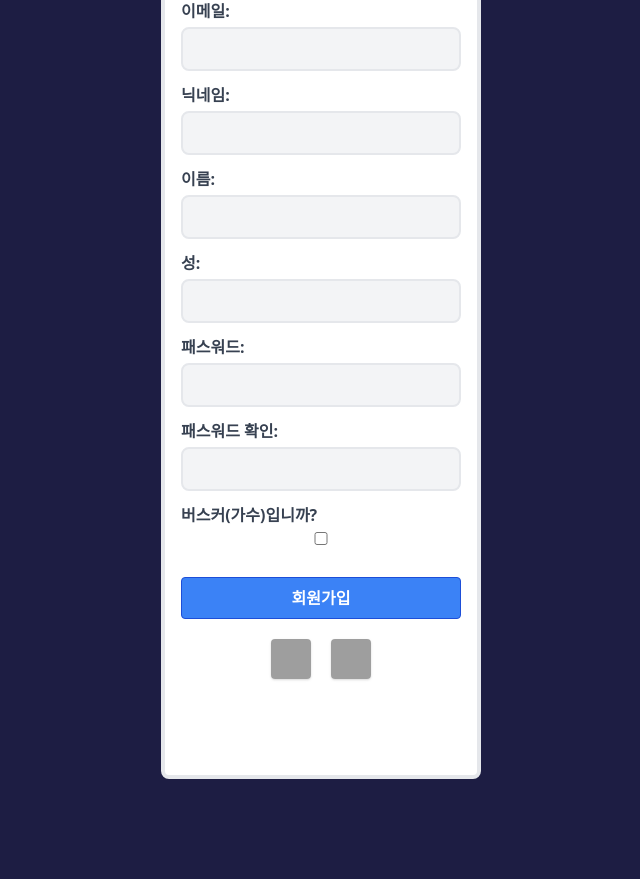
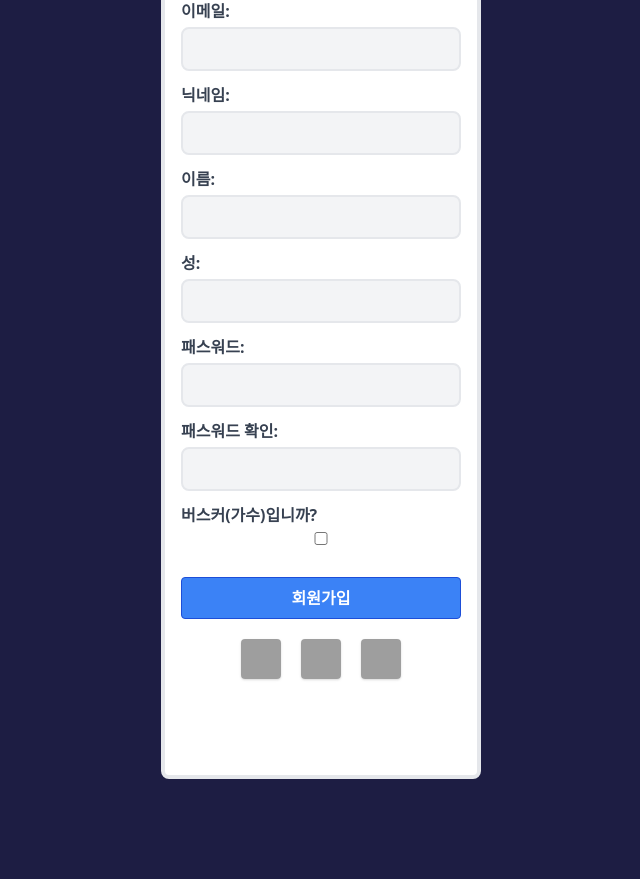
Before and after one commit to igoo-Y/busker_pipenv, a Django app: template templates/users/signup.html in a window 1280 px wide. Shown: the part 281-1160 px from the top of the page, without its empty margins (319-959 px from the left). Run offline with Django 3.2, Linux system fonts and the light colour scheme; the template is opened without the code that fills it: values that come from a table or form of the project are taken from there, others are empty; style sheets or scripts are compiled from the project's sources; parts of the project's set-up code (start-up, migrations or seed data) failed here and were passed over; grey boxes are pictures that could not be loaded.

Commit message:
SNS Login

```diff
--- a/templates/partials/social_login.html
+++ b/templates/partials/social_login.html
@@ -6,17 +6,10 @@
                 </li>
             </a>
 
-            <!-- <a href="#">
-                <li class="border border-blue-700 w-10 h-10 rounded flex items-center justify-center text-blue-700 hover:bg-blue-700 hover:text-white">
-                    <i class="fab fa-facebook-f"></i>
+            <a href="{% url 'users:naver_login' %}">
+                <li class="shadow w-10 h-10 rounded flex items-center justify-center text-blue-700 hover:bg-blue-700 hover:text-white bg-cover bg-center" style="background-image: url(https://res.cloudinary.com/crunchbase-production/image/upload/c_lpad,f_auto,q_auto:eco,dpr_1/v1504499304/in36bktetqoapibgeabo.png);">
                 </li>
             </a>
-
-            <a href="#">
-                <li class="border border-blue-700 w-10 h-10 rounded flex items-center justify-center text-blue-700 hover:bg-blue-700 hover:text-white">
-                    <i class="fab fa-instagram"></i>
-                </li>
-            </a> -->
 
             <a href="{% url 'users:kakao_login' %}">
                 <li class="shadow w-10 h-10 rounded flex items-center justify-center text-blue-700 hover:bg-blue-700 hover:text-white bg-cover bg-center" style="background-image: url(https://upload.wikimedia.org/wikipedia/commons/f/f2/Kakao_logo.jpg);">
--- a/users/urls.py
+++ b/users/urls.py
@@ -7,6 +7,7 @@ urlpatterns = [
     path("login/", views.LoginView.as_view(), name="login"),
     path("login/kakao/", views.kakao_login, name="kakao_login"),
     path("login/kakao/callback/", views.kakao_callback, name="kakao_callback"),
+    path("login/naver/", views.naver_login, name="naver_login"),
     path("logout/", views.log_out, name="logout"),
     path("signup/", views.SignUpView.as_view(), name="signup"),
     path("<int:pk>/", views.UserProfileView.as_view(), name="profile"),
```
